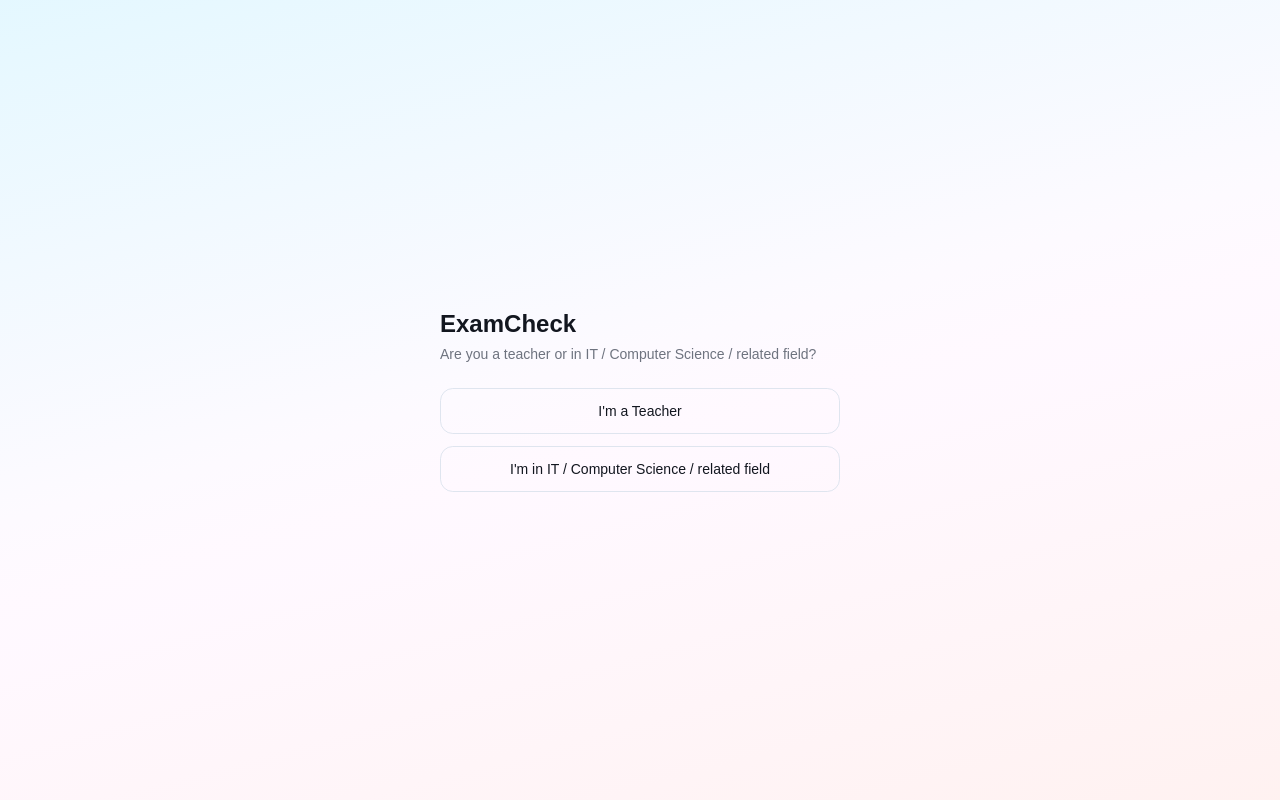
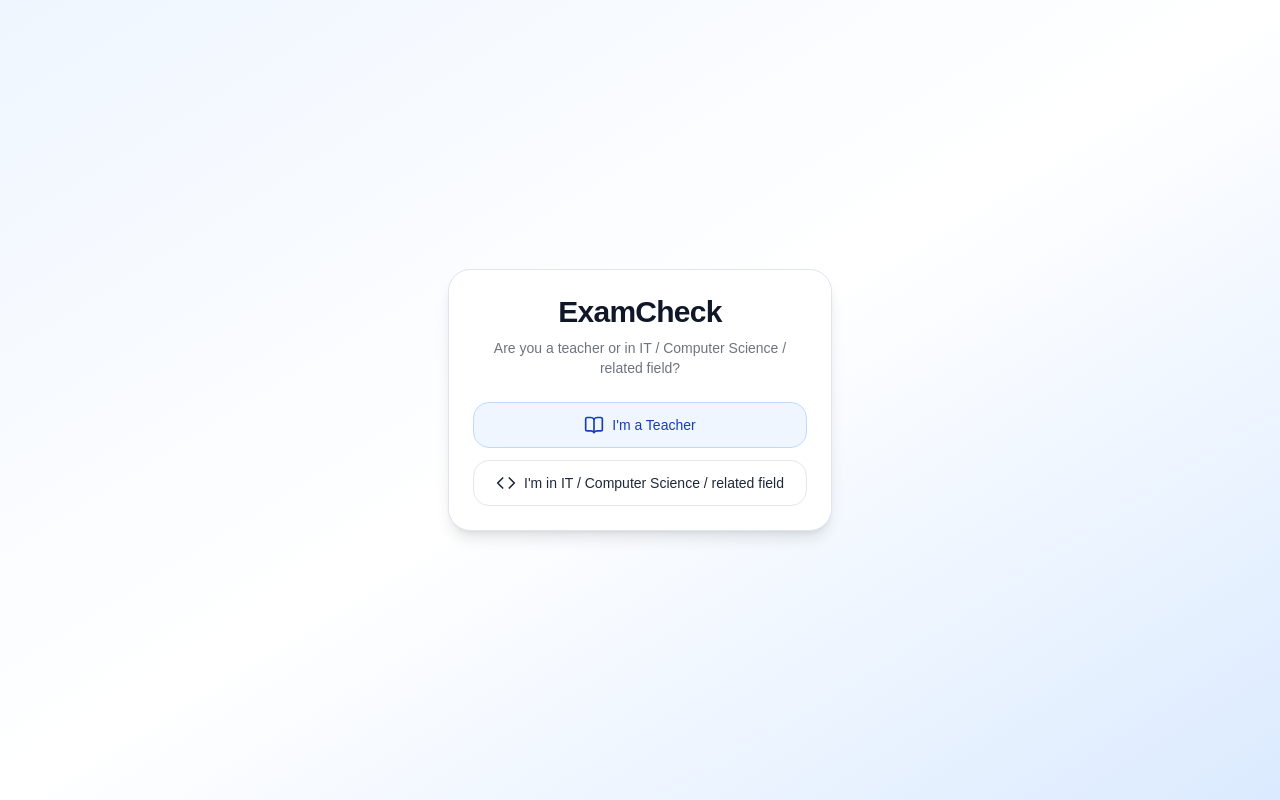
Before and after one commit to JericoGarcia21/ExamCheck, a React (Vite) app: page /login in a window 1280 px wide. Built offline with nearby package versions, Linux system fonts and the light colour scheme; no server answers.

Commit message:
style: improved login page with gradient card + icons

```diff
--- a/src/pages/LoginPage.tsx
+++ b/src/pages/LoginPage.tsx
@@ -1,5 +1,6 @@
 import { useState } from 'react'
 import { supabase } from '../lib/supabase'
+import { BookOpen, Code } from 'lucide-react'
 
 export default function LoginPage() {
   const [error, setError] = useState<string | null>(null)
@@ -20,10 +21,11 @@ export default function LoginPage() {
   }
 
   return (
-    <section className="mx-auto flex min-h-screen max-w-md flex-col justify-center p-6 space-y-6">
-      <div>
-        <h2 className="text-2xl font-semibold">ExamCheck</h2>
-        <p className="mt-1 text-sm text-muted-foreground">
+    <section className="min-h-screen bg-gradient-to-br from-blue-50 via-white to-blue-100 flex items-center justify-center p-4">
+      <div className="w-full max-w-sm rounded-xl border bg-white p-6 shadow-lg space-y-6">
+        <div className="text-center space-y-2">
+          <h2 className="text-3xl font-bold tracking-tight text-gray-900">ExamCheck</h2>
+          <p className="text-sm text-muted-foreground">
             Are you a teacher or in IT / Computer Science / related field?
           </p>
         </div>
@@ -32,14 +34,16 @@ export default function LoginPage() {
           <div className="flex flex-col gap-3">
             <button
               onClick={() => setRole('teacher')}
-            className="w-full rounded-md border px-4 py-3 text-sm font-medium hover:bg-muted/50"
+              className="flex items-center justify-center gap-2 w-full rounded-lg border border-blue-200 bg-blue-50 px-4 py-3 text-sm font-medium text-blue-800 hover:bg-blue-100 transition-colors"
             >
+              <BookOpen className="h-5 w-5" />
               I'm a Teacher
             </button>
             <button
               onClick={() => setRole('tech')}
-            className="w-full rounded-md border px-4 py-3 text-sm font-medium hover:bg-muted/50"
+              className="flex items-center justify-center gap-2 w-full rounded-lg border border-gray-200 bg-white px-4 py-3 text-sm font-medium text-gray-800 hover:bg-gray-50 transition-colors"
             >
+              <Code className="h-5 w-5" />
               I'm in IT / Computer Science / related field
             </button>
           </div>
@@ -50,29 +54,30 @@ export default function LoginPage() {
             <button
               onClick={handleGoogleLogin}
               disabled={loading}
-            className="w-full rounded-md border border-gray-300 bg-white px-4 py-3 text-sm font-medium text-gray-800 shadow-sm hover:bg-gray-50 disabled:opacity-50"
+              className="w-full rounded-lg border border-gray-300 bg-white px-4 py-3 text-sm font-medium text-gray-800 shadow-sm hover:bg-gray-50 disabled:opacity-50 transition-colors"
             >
               {loading ? 'Redirecting…' : 'Continue with Google'}
             </button>
-          <button onClick={() => setRole(null)} className="text-xs text-primary">
+            <button onClick={() => setRole(null)} className="w-full text-xs text-primary hover:underline">
               ← Back
             </button>
           </div>
         )}
 
         {role === 'tech' && (
-        <div className="space-y-4 rounded-md border border-amber-400 bg-amber-50 p-4">
+          <div className="space-y-4 rounded-lg border border-amber-300 bg-amber-50 p-4">
             <p className="text-sm font-medium">Got it!</p>
             <p className="text-xs text-muted-foreground">
               Thanks for letting us know you're in IT / Computer Science. The custom Ollama API setup will be available in a future update.
             </p>
-          <button onClick={() => setRole(null)} className="text-xs text-primary">
+            <button onClick={() => setRole(null)} className="w-full text-xs text-primary hover:underline">
               ← Back
             </button>
           </div>
         )}
 
         {error && <p className="text-sm text-destructive">{error}</p>}
+      </div>
     </section>
   )
 }
```
Lines whose indentation alone changed are shown as unchanged.
